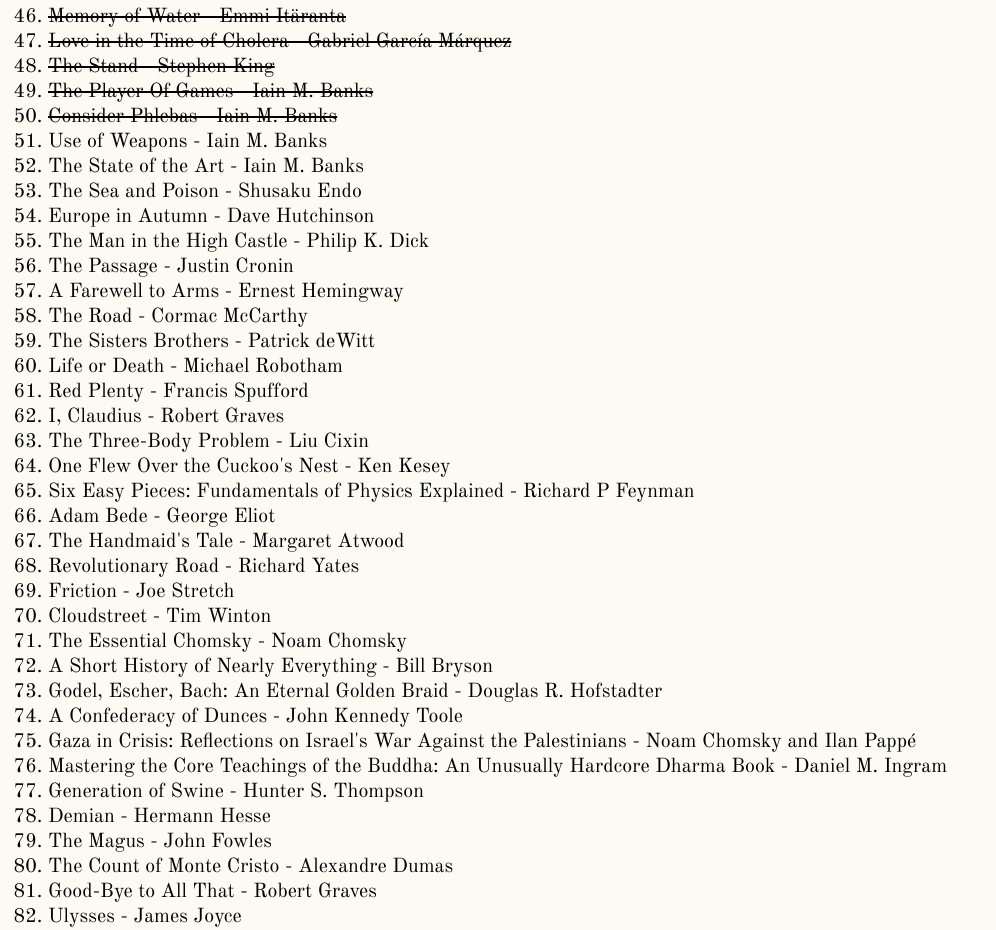
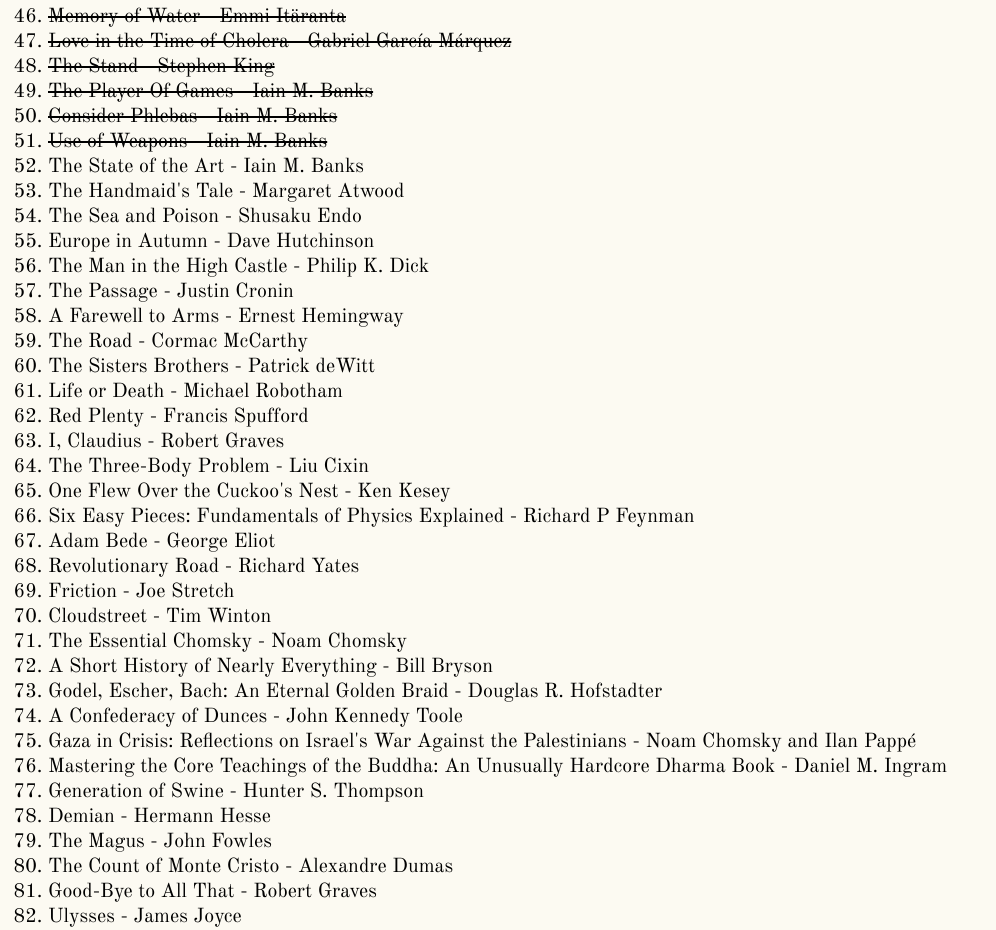
Before and after one commit to alex2/books, a plain HTML site: page index.html in a window 1280 px wide. Shown: the part 1140-2070 px from the top of the page, without its empty margins (0-996 px from the left). Drawn offline with nearby package versions, Linux system fonts and the light colour scheme.

Commit message:
Completed Use of Weapons, promoted Handmaid's Tale
Bladdy love the culture series

```diff
--- a/index.html
+++ b/index.html
@@ -64,8 +64,9 @@
     <li><del>The Stand - Stephen King</del></li>
     <li><del>The Player Of Games - Iain M. Banks</del></li>
     <li><del>Consider Phlebas - Iain M. Banks</del></li>
-    <li>Use of Weapons - Iain M. Banks</li>
+    <li><del>Use of Weapons - Iain M. Banks</del></li>
     <li>The State of the Art - Iain M. Banks</li>
+    <li>The Handmaid's Tale - Margaret Atwood</li>
     <li>The Sea and Poison - Shusaku Endo</li>
     <li>Europe in Autumn - Dave Hutchinson</li>
     <li>The Man in the High Castle - Philip K. Dick</li>
@@ -80,7 +81,6 @@
     <li>One Flew Over the Cuckoo's Nest - Ken Kesey</li>
     <li>Six Easy Pieces: Fundamentals of Physics Explained - Richard P Feynman</li>
     <li>Adam Bede - George Eliot</li>
-    <li>The Handmaid's Tale - Margaret Atwood</li>
     <li>Revolutionary Road - Richard Yates</li>
     <li>Friction - Joe Stretch</li>
     <li>Cloudstreet - Tim Winton</li>
```
